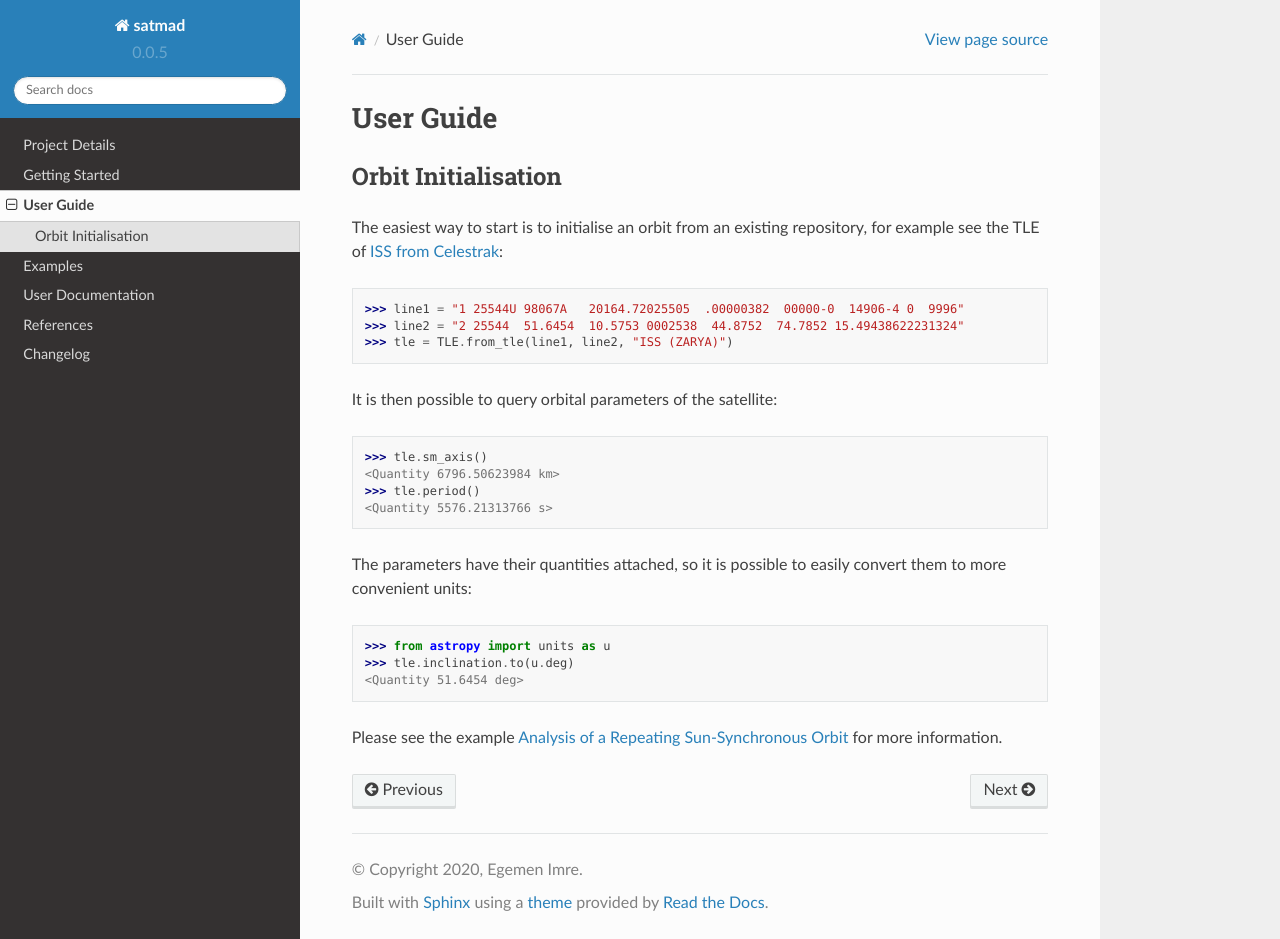
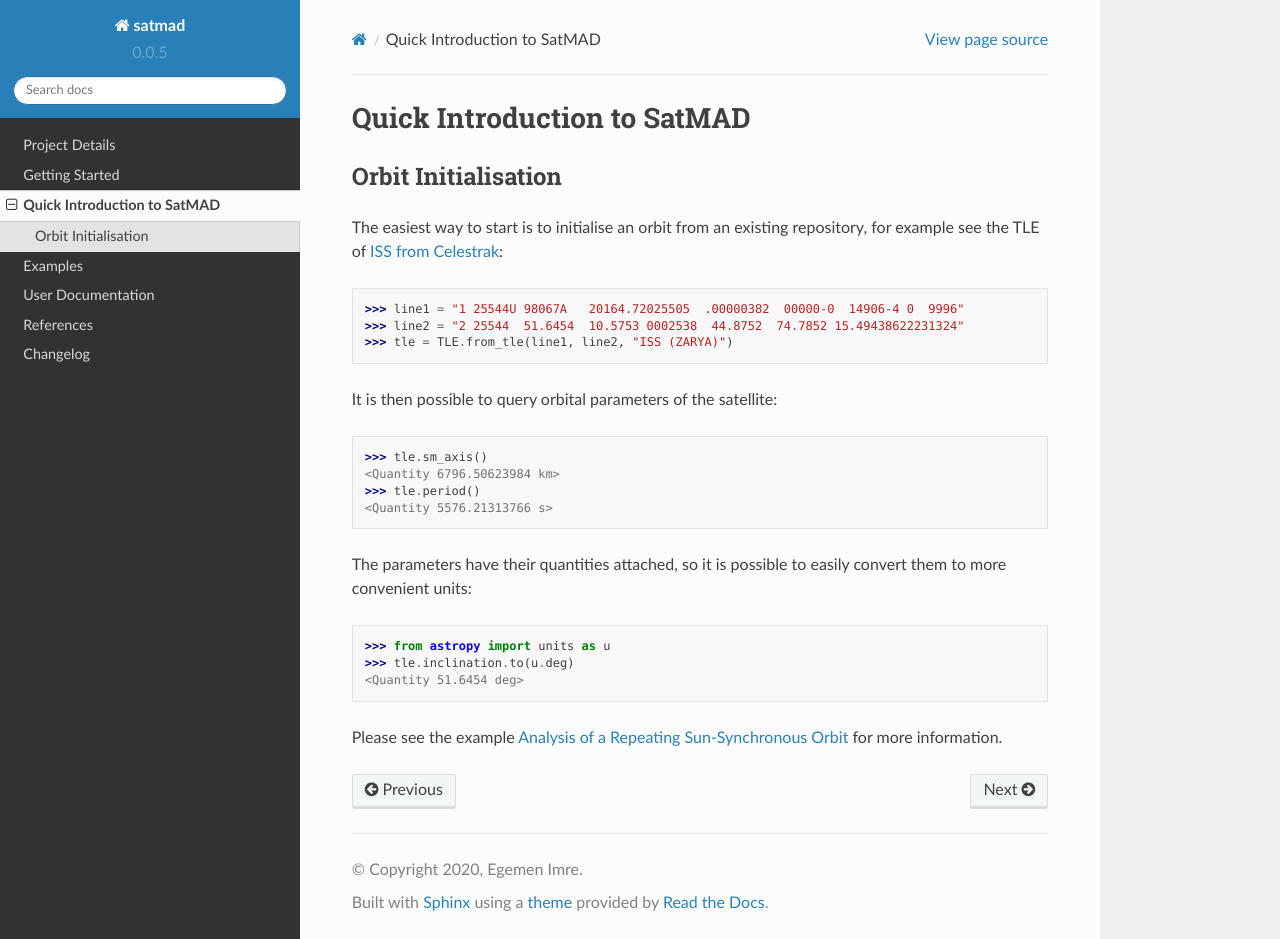
Before and after one commit to egemenimre/satmad, a Sphinx documentation site: the page built from docs/user_guide.rst, in a window 1280 px wide and 939 px high. Built offline with Sphinx 7.4.7 and the Read the Docs theme 2.0.0, drawn with Linux system fonts in a browser that asks for light colours.

Commit message:
Changed title

```diff
--- a/docs/user_guide.rst
+++ b/docs/user_guide.rst
@@ -1,5 +1,5 @@
-User Guide
-==========
+Quick Introduction to SatMAD
+=============================
 
 Orbit Initialisation
 --------------------
```
